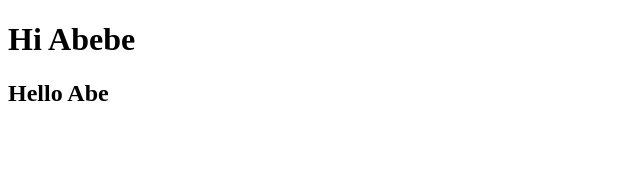
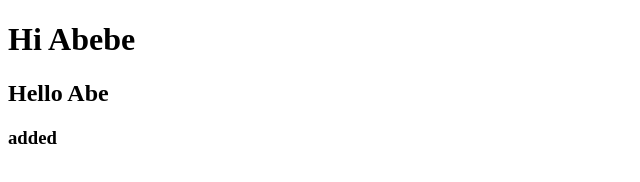
Before and after one commit to eyo-as/abebe, a plain HTML site: page index.html in a window 1280 px wide. Shown: the full height of the page, 0-640 px from the left. Drawn offline with Linux system fonts and the light colour scheme.

Commit message:
h3 added

```diff
--- a/index.html
+++ b/index.html
@@ -8,5 +8,6 @@
   <body>
     <h1>Hi Abebe</h1>
     <h2>Hello Abe</h2>
+    <h3>added</h3>
   </body>
 </html>
```
